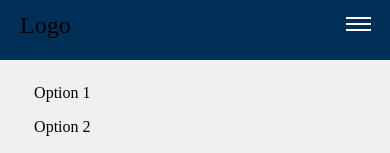
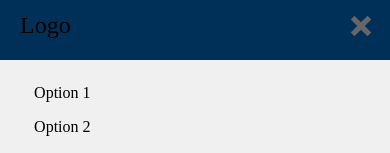
Before and after one commit to souravsa89/Rapidd_React-Assignment, a React (Create React App) app: page / in a window 390 px wide. Both pictures are taken after a click on the element 358 px from the left and 25 px from the top of the page. Shown: the top 153 px of the page. Built offline with nearby package versions, Linux system fonts and the light colour scheme.

Commit message:
add fa bar

```diff
--- a/src/Navbar/Navbar.js
+++ b/src/Navbar/Navbar.js
@@ -1,5 +1,7 @@
 import React, { useState } from "react";
 import { Link } from "react-router-dom";
+import { FaBars } from "react-icons/fa";
+import { ImCross } from "react-icons/im";
 import "./Navbar.css";
 
 const Navbar = () => {
@@ -23,9 +25,11 @@ const Navbar = () => {
           className={`menu-icon ${activeMobileMenu ? "active" : ""}`}
           onClick={handleMobileMenuToggle}
         >
-          <span></span>
-          <span></span>
-          <span></span>
+          {activeMobileMenu ? (
+            <ImCross icon={ImCross} style={{ fontSize: "20px" }} />
+          ) : (
+            <FaBars icon={FaBars} style={{ fontSize: "20px" }} />
+          )}
         </div>
         <ul className={`nav-menu ${activeMobileMenu ? "active" : ""}`}>
           <li className="nav-item">
@@ -166,7 +170,21 @@ const Navbar = () => {
                 </Link>
               </div>
               <div className="column">
-                {/* Add your links for Option 4 - Column 2 here */}
+                <h3>Column 2</h3>
+                <Link
+                  to="/page15"
+                  className="dropdown-link"
+                  onClick={closeMobileMenu}
+                >
+                  Page 15
+                </Link>
+                <Link
+                  to="/page16"
+                  className="dropdown-link"
+                  onClick={closeMobileMenu}
+                >
+                  Page 16
+                </Link>
               </div>
             </div>
           </li>
```
